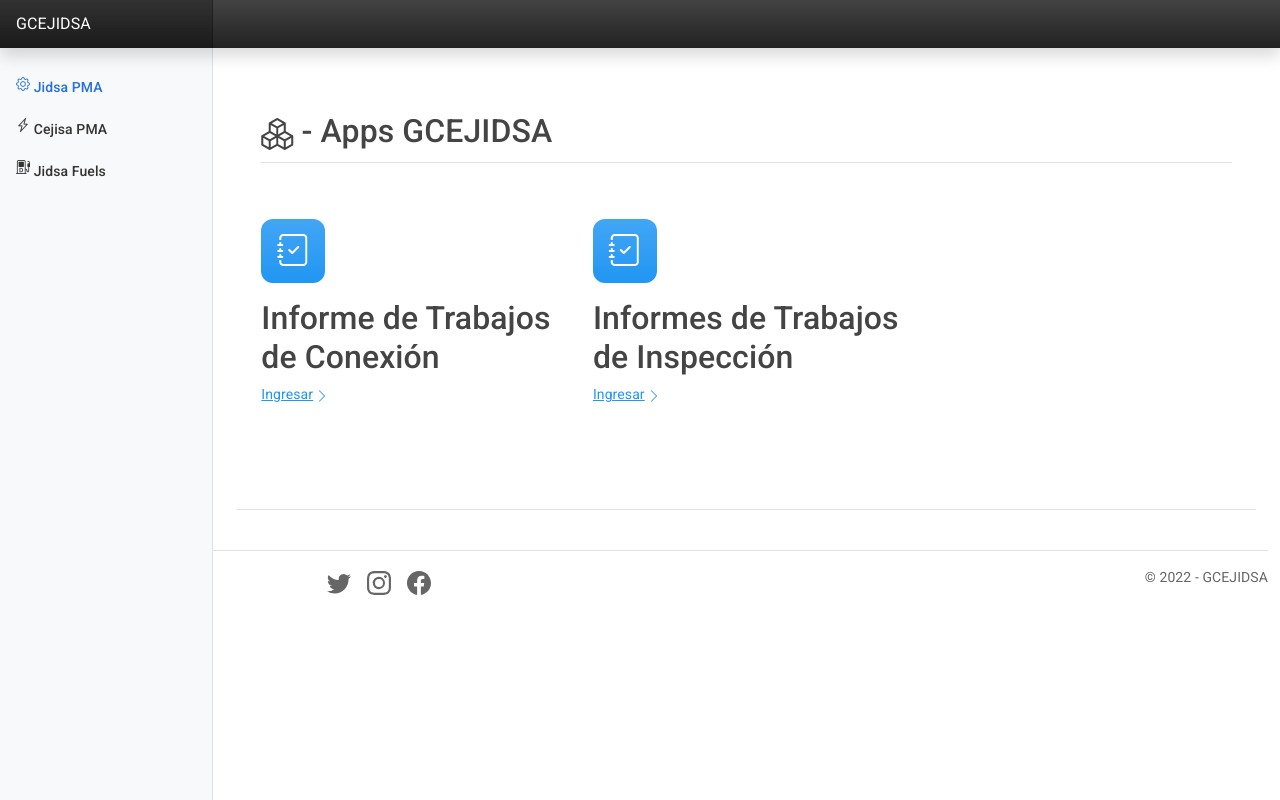
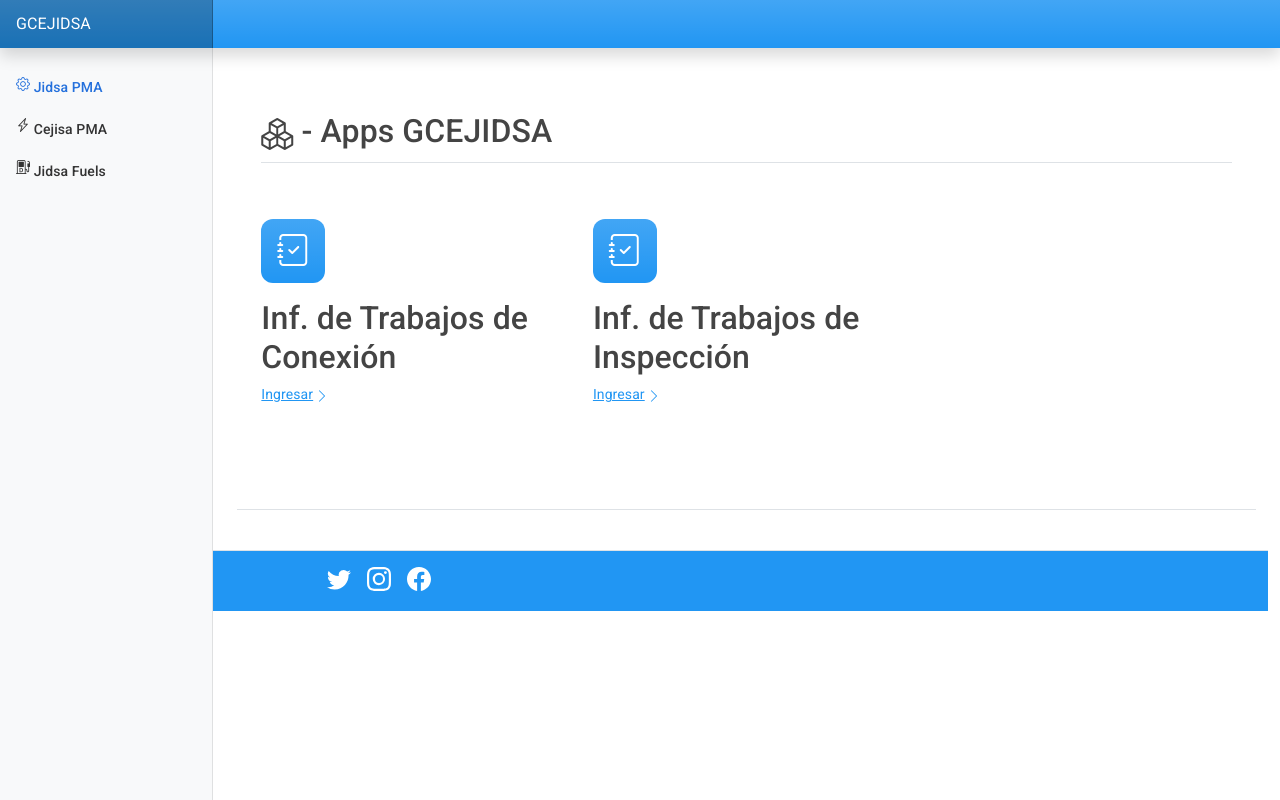
Before and after one commit to GCEJIDSA/APPSGCEJIDSA, a plain HTML site: page jidsapma.html in a window 1280 px wide. Drawn offline with nearby package versions, Linux system fonts and the light colour scheme.

Commit message:
update  footer page

```diff
--- a/jidsapma.html
+++ b/jidsapma.html
@@ -65,7 +65,7 @@
 		<link rel="stylesheet" href="https://cdn.jsdelivr.net/npm/bootstrap-icons@1.9.1/font/bootstrap-icons.css">
 	</head>
 	<body>
-		<header class="navbar navbar-dark sticky-top bg-dark flex-md-nowrap p-0 shadow">
+		<header class="navbar navbar-dark sticky-top bg-primary flex-md-nowrap p-0 shadow">
 			<a class="navbar-brand col-md-3 col-lg-2 me-0 px-3 fs-6" href="index.html">GCEJIDSA</a>
 		</header>
 
@@ -124,7 +124,7 @@
 										<div class="feature-icon d-inline-flex align-items-center justify-content-center bg-primary bg-gradient text-white fs-2 mb-3">
 											<i class="bi bi-journal-check"></i>
 										</div>
-										<h2>Informe de Trabajos de Conexión</h2>
+										<h2>Inf. de Trabajos de Conexión</h2>
 										<a href="#" class="icon-link d-inline-flex align-items-center">
 										  Ingresar
 										  <svg class="bi" width="1em" height="1em"><use xlink:href="#chevron-right"/></svg>
@@ -134,7 +134,7 @@
 										<div class="feature-icon d-inline-flex align-items-center justify-content-center bg-primary bg-gradient text-white fs-2 mb-3">
 											<i class="bi bi-journal-check"></i>
 										</div>
-										<h2>Informes de Trabajos de Inspección</h2>
+										<h2>Inf. de Trabajos de Inspección</h2>
 										<a href="#" class="icon-link d-inline-flex align-items-center">
 											Ingresar
 											<svg class="bi" width="1em" height="1em"><use xlink:href="#chevron-right"/></svg>
@@ -149,13 +149,13 @@
 					</div>
 				</main>
 			</div>
-			<footer class="d-flex flex-wrap justify-content-between align-items-center py-3 my-4 border-top">
+			<footer class="d-flex flex-wrap justify-content-between align-items-center bg-primary py-3 my-4 border-top">
 				<ul class="nav col-md-4 justify-content-end list-unstyled d-flex">
-					<li class="ms-3"><a class="text-muted" href="#"><svg class="bi" width="24" height="24"><use xlink:href="#twitter"/></svg></a></li>
-					<li class="ms-3"><a class="text-muted" href="#"><svg class="bi" width="24" height="24"><use xlink:href="#instagram"/></svg></a></li>
-					<li class="ms-3"><a class="text-muted" href="#"><svg class="bi" width="24" height="24"><use xlink:href="#facebook"/></svg></a></li>
+					<li class="ms-3"><a class="text-muted" href="#"><svg class="bi" color="white" width="24" height="24"><use xlink:href="#twitter"/></svg></a></li>
+					<li class="ms-3"><a class="text-muted" href="#"><svg class="bi" color="white" width="24" height="24"><use xlink:href="#instagram"/></svg></a></li>
+					<li class="ms-3"><a class="text-muted" href="#"><svg class="bi" color="white" width="24" height="24"><use xlink:href="#facebook"/></svg></a></li>
 				</ul>
-				<p class="text-center text-muted">&copy; 2022 - GCEJIDSA</p>
+
 			</footer>
 		</div>
 		<script src="https://cdn.jsdelivr.net/npm/feather-icons@4.28.0/dist/feather.min.js" integrity="sha384-uO3SXW5IuS1ZpFPKugNNWqTZRRglnUJK6UAZ/gxOX80nxEkN9NcGZTftn6RzhGWE" crossorigin="anonymous"></script>
```
Also changed, not shown: cejisapma.html (+5 -6 lines), index.html (+5 -8 lines), jidsafuels.html (+5 -6 lines).
